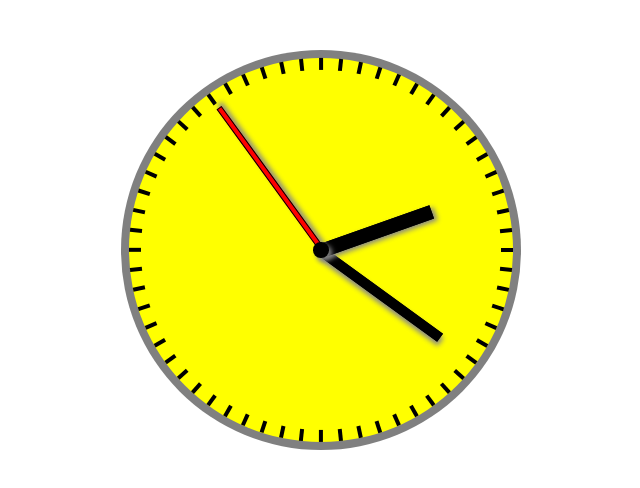
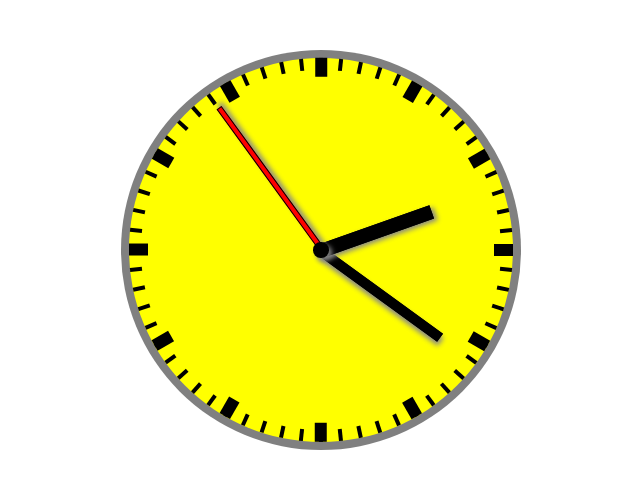
Before and after one commit to Sasicrastko/REACT-ANALOG-CLOCK, a React (Create React App) app: page / in a window 1280 px wide. Shown: the top 488 px of the page, without its empty margins (263-903 px from the left). Built offline with nearby package versions, Linux system fonts and the light colour scheme.

Commit message:
refactor createHourScale() to real React code

```diff
--- a/src/components/Clock.js
+++ b/src/components/Clock.js
@@ -1,5 +1,6 @@
 import React, { Component } from 'react';
-import MinuteScale from './MinuteScale'
+import MinuteScale from './MinuteScale';
+import HourScale from './HourScale';
 import './Clock.css';
 
 class Clock extends Component {
@@ -63,6 +64,7 @@ class Clock extends Component {
                 <div className="outer-circle">
                     <div className="inner-circle">
                         <MinuteScale/>
+                        <HourScale/>
                         <div className="minute-hand" style={{transform : `rotate(${this.state.minuteHandAngle}deg)`}}>
                         <div className="visible-part-min-hand"></div>
                         </div>
--- /dev/null
+++ b/src/components/HourScale.js
@@ -0,0 +1,27 @@
+import React, { Component } from 'react';
+
+class  HourScale extends Component {
+    state = {  }
+    render() {
+        var arr = []; //fill this array with 12 numbers
+        var counter = 12;
+        while(counter--){
+            arr[counter] = counter+1;
+        }
+        return(
+            <div className="hour-scale">
+                {arr.map((H) =>{
+                return(
+                    <div className="diameter" style={{transform : `rotate(${H*360/12}deg)`, position: `absolute`, top: `48.5%`, left: `0%`, width: `100%`, height: `3%`}}>
+                        <div className="H" style={{position : `absolute`, backgroundColor: `black`, top: `0%`, left : `95%`, width : `5%`,  height : `100%`}}>
+                        </div>
+                    </div>
+                );
+                }
+            )}
+            </div>
+        );
+    }
+}
+
+export default HourScale;
```
